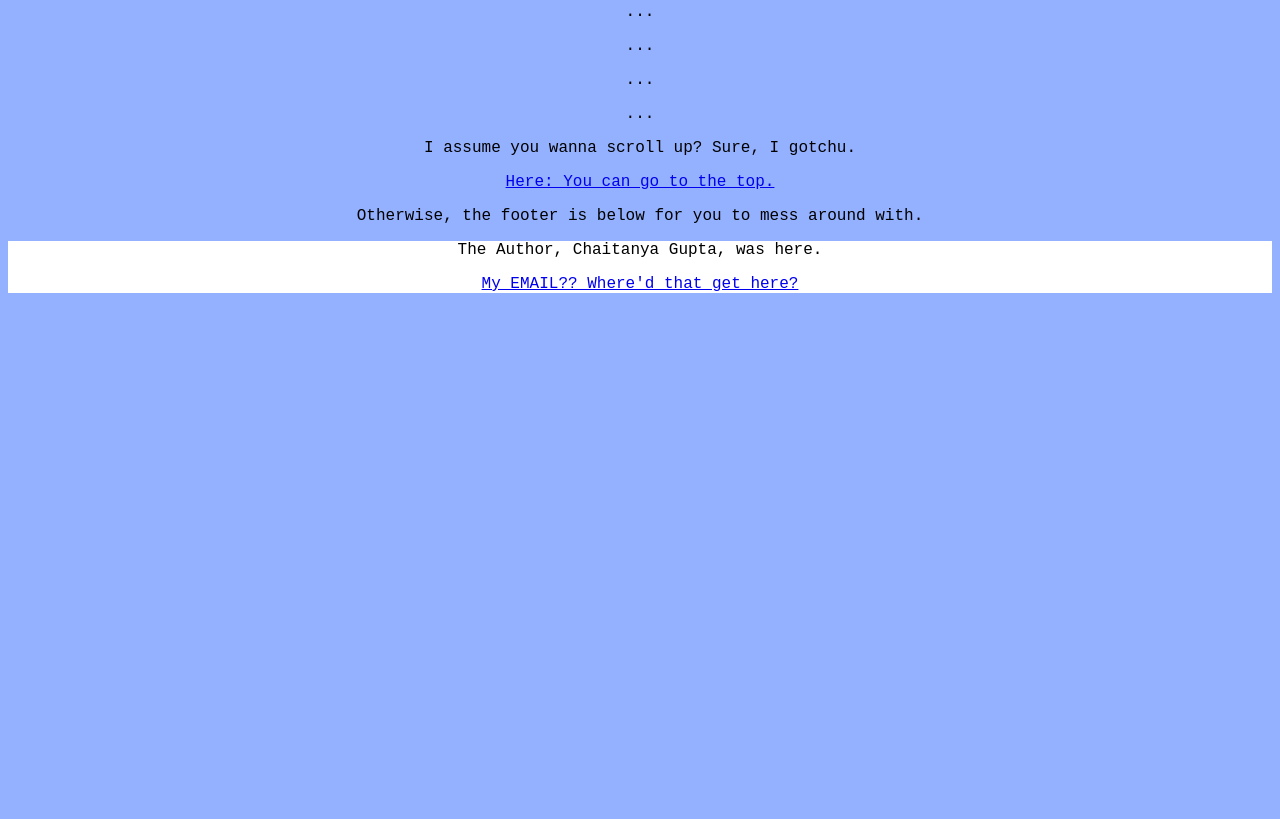
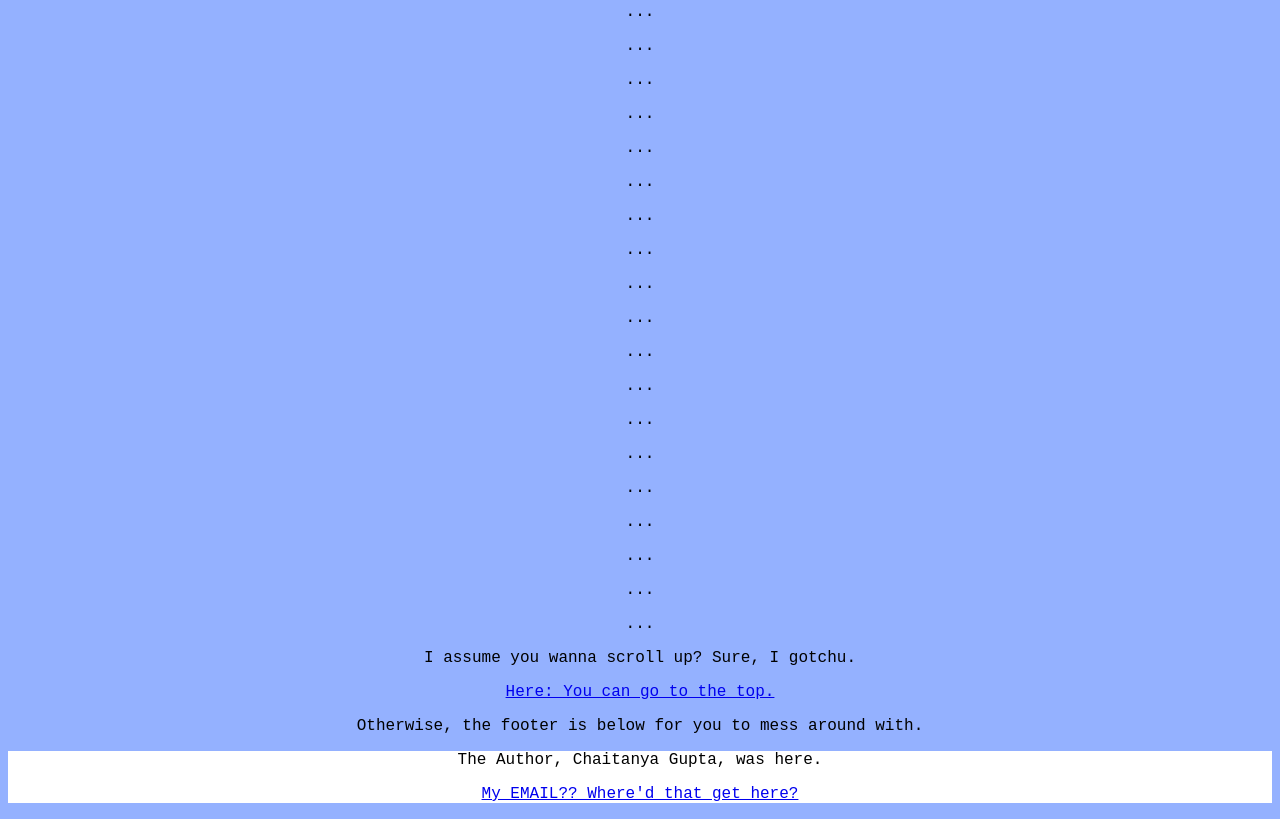
Before and after one commit to ChaitanyaG26/myWebsite, a plain HTML site: page index.html in a window 1280 px wide. Shown: the part 1037-1856 px from the top of the page. Before the commit the page ends 1346 px from the top, so only its background shows below. Drawn offline with Linux system fonts and the light colour scheme.

Commit message:
and we pray again ig??

```diff
--- a/index.html
+++ b/index.html
@@ -2,7 +2,7 @@
 <html>
     <head>
         <link rel="stylesheet" href="style.css" />
-        <link rel="icon" type="image/x-icon" href="https://ibb.co/jk6FNPVQ">
+        <link rel="icon" type="image/png" href="FlyingFalcon2Alternate.png">
     </head>
     <body>
         <ul id="top">
@@ -34,6 +34,21 @@
         <p>...</p>
         <p>...</p>
         <p>...</p>
+        <p>...</p>
+        <p>...</p>
+        <p>...</p>
+        <p>...</p>
+        <p>...</p>
+        <p>...</p>
+        <p>...</p>
+        <p>...</p>
+        <p>...</p>
+        <p>...</p>
+        <p>...</p>
+        <p>...</p>
+        <p>...</p>
+        <p>...</p>
+        <p>...</p>
         <p>I assume you wanna scroll up? Sure, I gotchu.</p>
         <a href="#top">Here: You can go to the top.</a>
         <p>Otherwise, the footer is below for you to mess around with.</p>
```
Also changed, not shown: 404.html (+1 -0 lines), aqb.html (+1 -1 lines), arc.html (+1 -1 lines), jmun.html (+1 -1 lines), scioly.html (+1 -1 lines), FlyingFalcon2Alternate.png (added).
